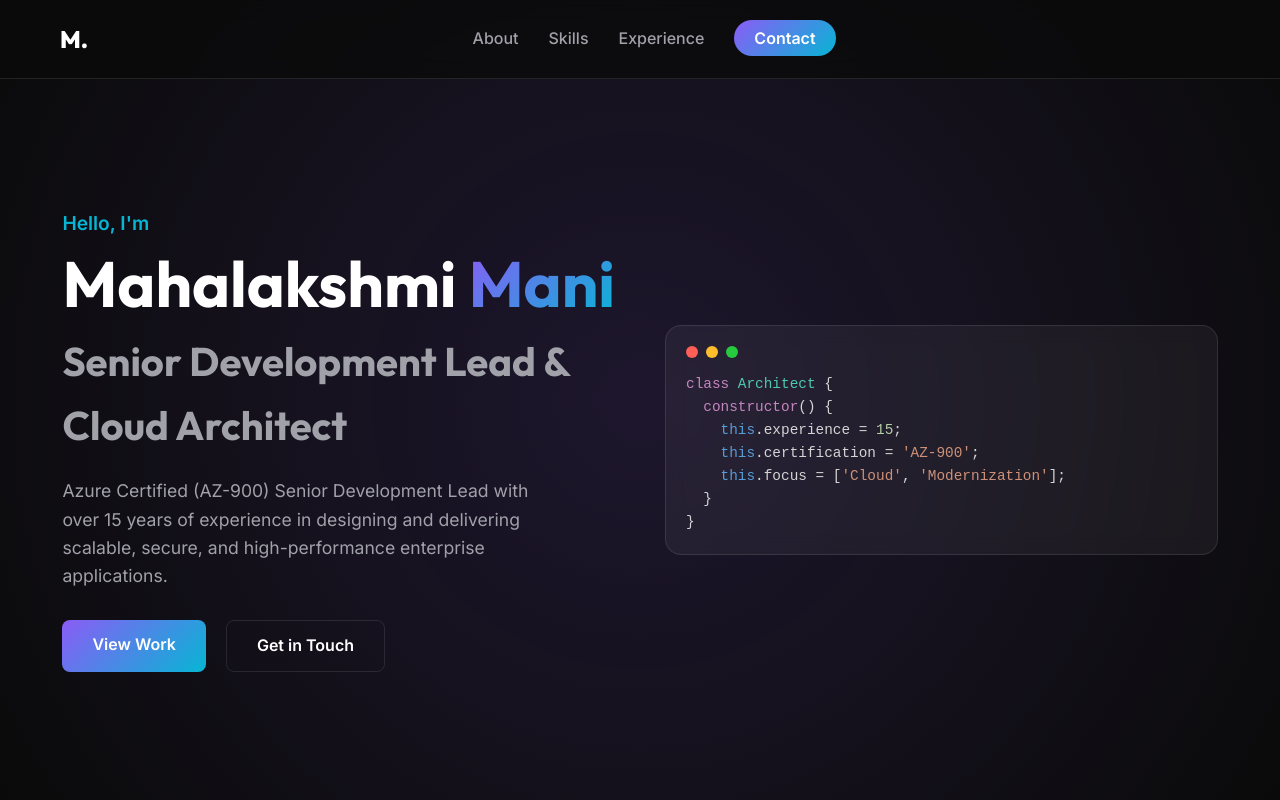
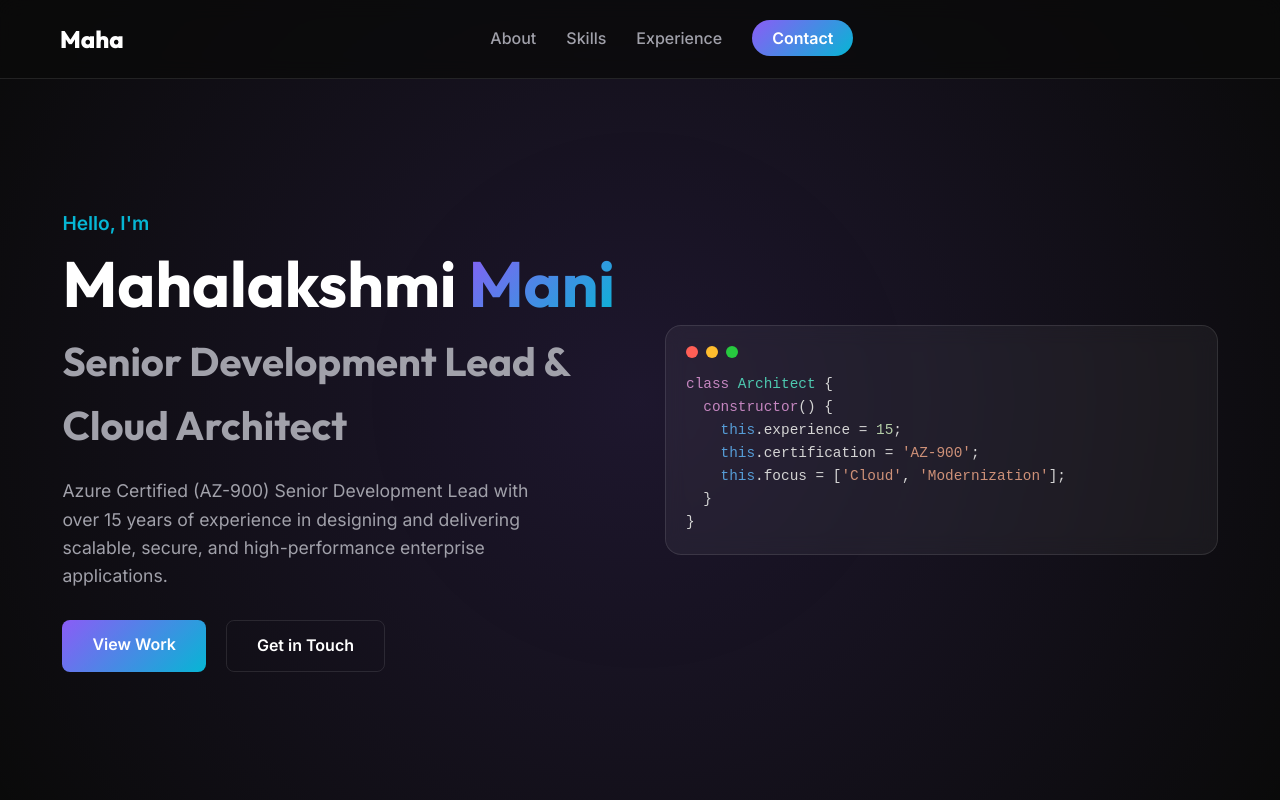
Before and after one commit to mahalakshmi-mani/Myprofile, a plain HTML site: page index.html in a window 1280 px wide. Shown: the top 800 px of the page. Drawn offline with Linux system fonts and the light colour scheme.

Commit message:
Update index.html

```diff
--- a/index.html
+++ b/index.html
@@ -27,7 +27,7 @@
 
     <nav class="navbar">
         <div class="container nav-container">
-            <a href="#" class="logo">M.</a>
+            <a href="#" class="logo">Maha</a>
             <ul class="nav-links">
                 <li><a href="#about">About</a></li>
                 <li><a href="#skills">Skills</a></li>
@@ -293,4 +293,5 @@
     <script src="script.js"></script>
 </body>
 
+
 </html>
```
